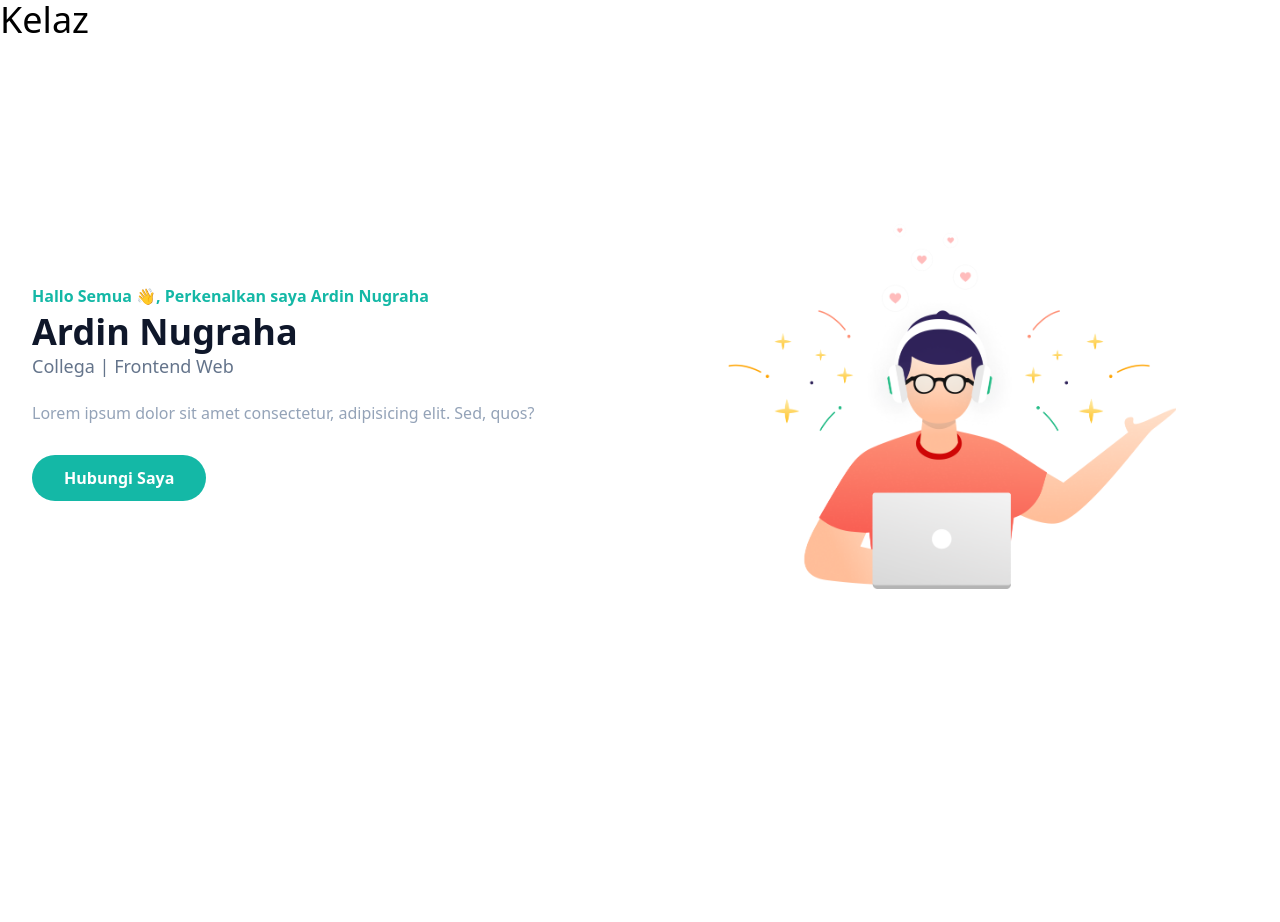
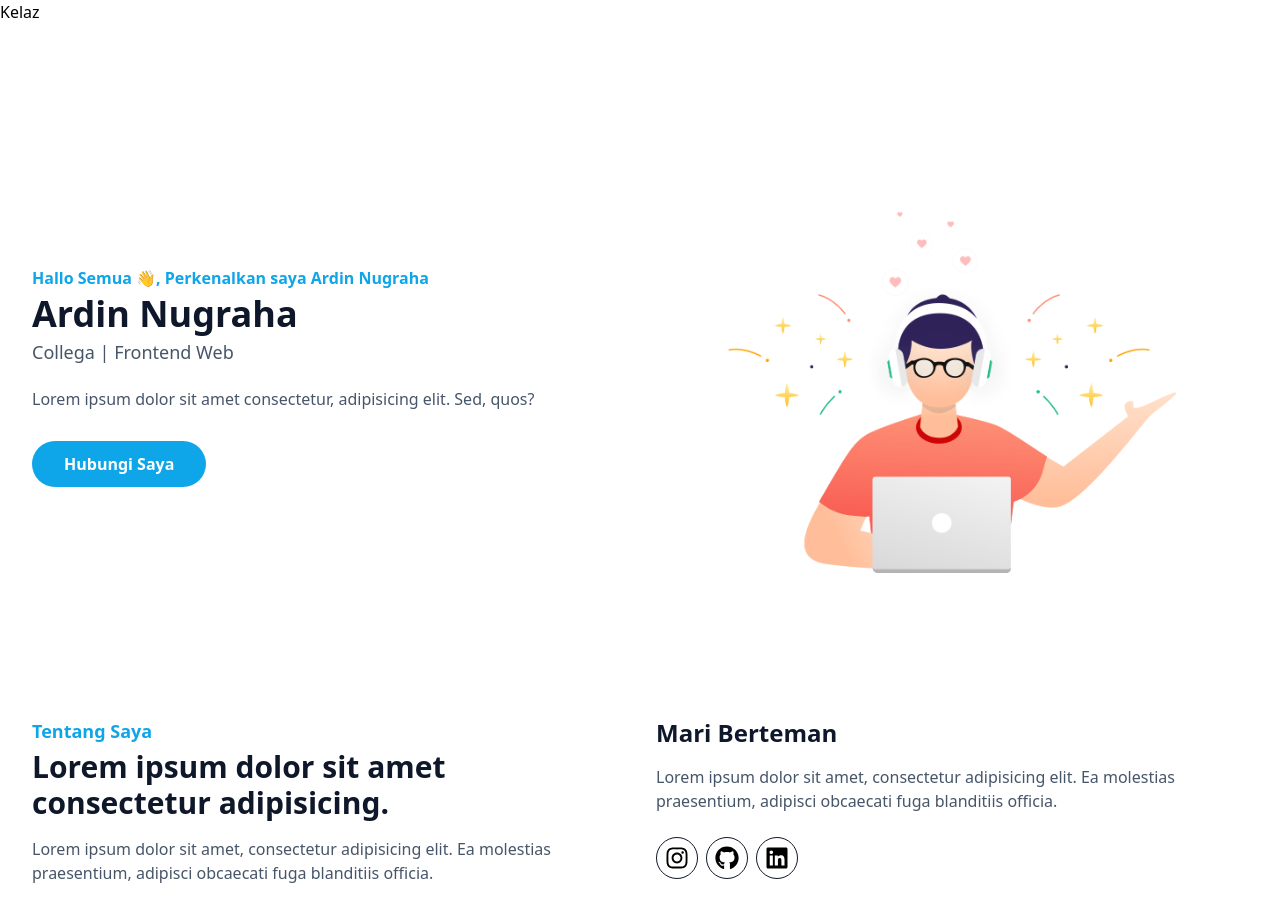
Before and after one commit to ardin2001/web_profile_tailwind, a JavaScript app: page / in a window 1280 px wide. Shown: the top 922 px of the page. Before the commit the page ends 800 px from the top, so only its background shows below. Built offline with nearby package versions, Linux system fonts and the light colour scheme; the HTML template or start-up script is replaced by a standard one.

Commit message:
membuat component about

```diff
--- a/package.json
+++ b/package.json
@@ -8,6 +8,7 @@
     "@testing-library/user-event": "^13.5.0",
     "react": "^18.2.0",
     "react-dom": "^18.2.0",
+    "react-icons": "^4.7.1",
     "react-scripts": "5.0.1",
     "web-vitals": "^2.1.4"
   },
--- a/src/App.js
+++ b/src/App.js
@@ -1,11 +1,14 @@
 import Header from "./components/Header/header";
 import Banner from "./components/Banner/banner";
+import About from "./components/About/about";
+
 function App() {
   return (
     <>
       <Header />
       <main>
         <Banner />
+        <About/>
       </main>
     </>
   );
--- /dev/null
+++ b/src/components/About/about.js
@@ -0,0 +1,38 @@
+import {FaInstagram} from 'react-icons/fa'
+import {FaGithub} from 'react-icons/fa'
+import {FaLinkedin} from 'react-icons/fa'
+
+const About = () => {
+  return (
+    <section id="about" className="pt-36 pb-32">
+      <div className="container">
+        <div className="flex flex-wrap">
+          <div className="w-full px-4 mb-10 lg:w-1/2">
+            <h3 className="font-bold text-primary text-lg mb-1">
+              Tentang Saya
+            </h3>
+            <h2 className="font-bold text-secondary text-3xl mb-4">Lorem ipsum dolor sit amet consectetur adipisicing.</h2>
+            <p className="text-third">
+              Lorem ipsum dolor sit amet, consectetur adipisicing elit. Ea
+              molestias praesentium, adipisci obcaecati fuga blanditiis officia.
+            </p>
+          </div>
+          <div className="w-full px-4 lg:w-1/2">
+            <h3 className="font-semibold text-secondary text-2xl mb-4">Mari Berteman</h3>
+            <p className="font-medium text-base text-third mb-6">
+              Lorem ipsum dolor sit amet, consectetur adipisicing elit. Ea
+              molestias praesentium, adipisci obcaecati fuga blanditiis officia.
+            </p>
+            <div className="flex items-center">
+                <a href="https://ig.com" className='text-2xl p-2 mr-2 rounded-full border border-secondary hover:bg-primary hover:text-white'><FaInstagram /></a>
+                <a href="https://ig.com" className='text-2xl p-2 mr-2 rounded-full border border-secondary hover:bg-primary hover:text-white'><FaGithub /></a>
+                <a href="https://ig.com" className='text-2xl p-2 rounded-full border border-secondary hover:bg-primary hover:text-white'><FaLinkedin /></a>
+            </div>
+          </div>
+        </div>
+      </div>
+    </section>
+  );
+};
+
+export default About;
--- a/src/components/Banner/banner.js
+++ b/src/components/Banner/banner.js
@@ -11,10 +11,10 @@ const Banner = () => {
                 Ardin Nugraha
               </span>
             </h1>
-            <h2 className="font-medium text-slate-500 text-lg mb-5">
+            <h2 className="font-medium text-third text-lg mt-1 mb-5">
               Collega | Frontend Web
             </h2>
-            <p className="font-medium text-slate-400 mb-10 leading-relaxed">
+            <p className="font-medium text-third mb-10 leading-relaxed">
               Lorem ipsum dolor sit amet consectetur, adipisicing elit. Sed,
               quos?
             </p>
--- a/src/components/Header/header.js
+++ b/src/components/Header/header.js
@@ -1,7 +1,7 @@
 const Header = () =>{
     return(
         <header>
-            <h1 className="text-4xl">Kelaz</h1>
+            <h1>Kelaz</h1>
         </header>
     )
 }
--- a/tailwind.config.js
+++ b/tailwind.config.js
@@ -10,8 +10,9 @@ module.exports = {
     },
     extend: {
       colors :{
-        primary : '#14b8a6',
+        primary : '#0ea5e9',
         secondary : '#0f172a',
+        third : '#475569'
       },
       screens :{
         '2xl' : '1350px'
```
Also changed, not shown: public/test.html (added), 1 other file (tests, documents, lock files or other folders).
